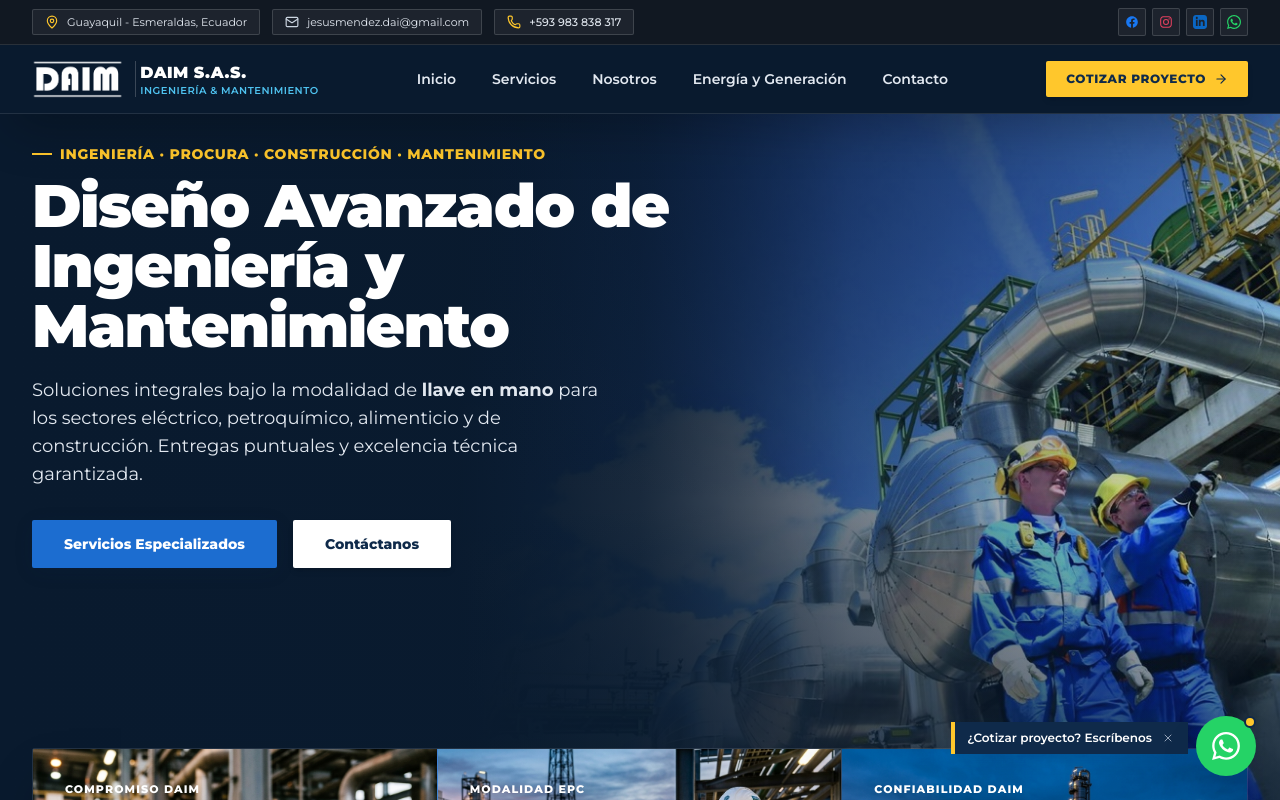
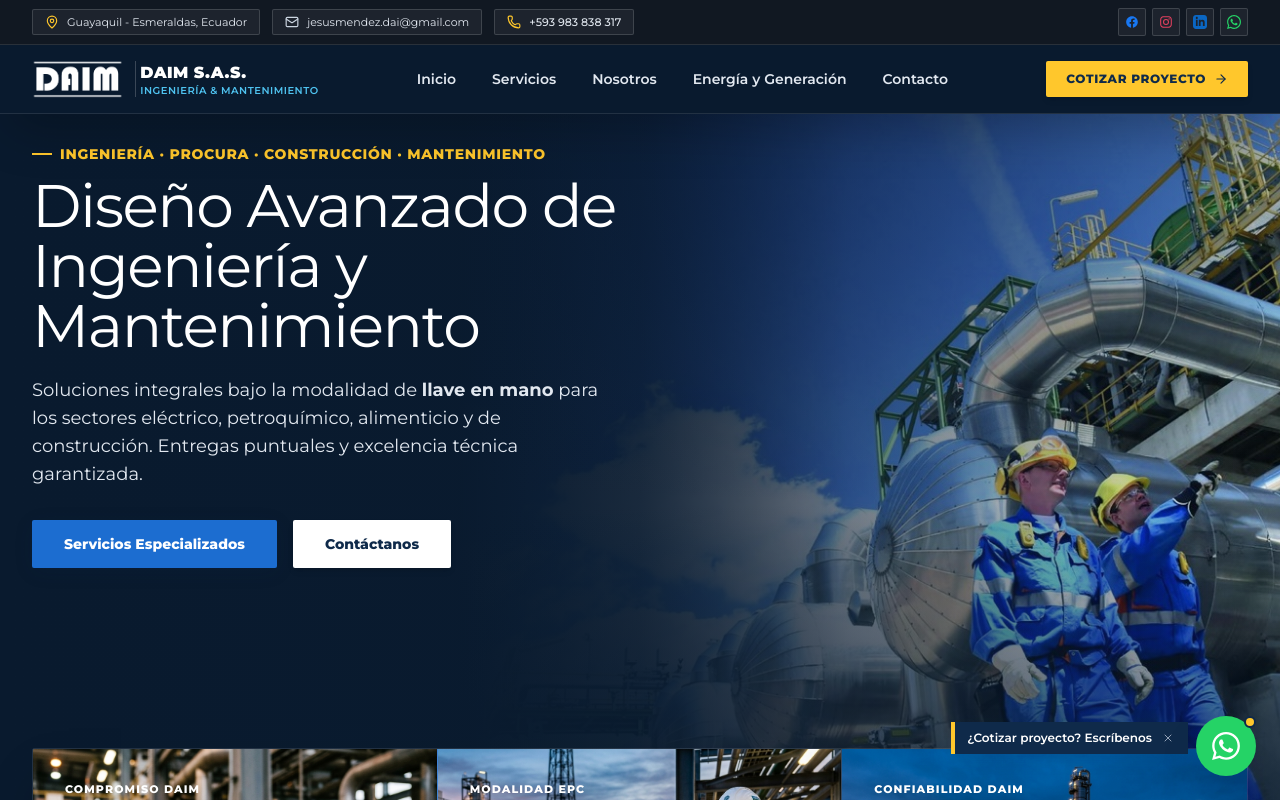
Before and after one commit to TeTcito/DAIMSAS, a React (Vite) app: page / in a window 1280 px wide. Shown: the top 800 px of the page. Built offline with nearby package versions, Linux system fonts and the light colour scheme.

Commit message:
Quitar negrilla del título de portada Hero y configurar encabezados no-cache para actualización inmediata

```diff
--- a/src/components/Hero.jsx
+++ b/src/components/Hero.jsx
@@ -29,7 +29,7 @@ export default function Hero() {
           </div>
 
           {/* Titular imponente adaptado a pantallas móviles */}
-          <h1 className="text-2xl sm:text-4xl lg:text-6xl font-black text-white tracking-tight leading-[1.15] mb-3 sm:mb-5">
+          <h1 className="text-2xl sm:text-4xl lg:text-6xl font-normal text-white tracking-tight leading-[1.15] mb-3 sm:mb-5">
             Diseño Avanzado de<br />
             Ingeniería y Mantenimiento
           </h1>
```
Also changed, not shown: firebase.json.
